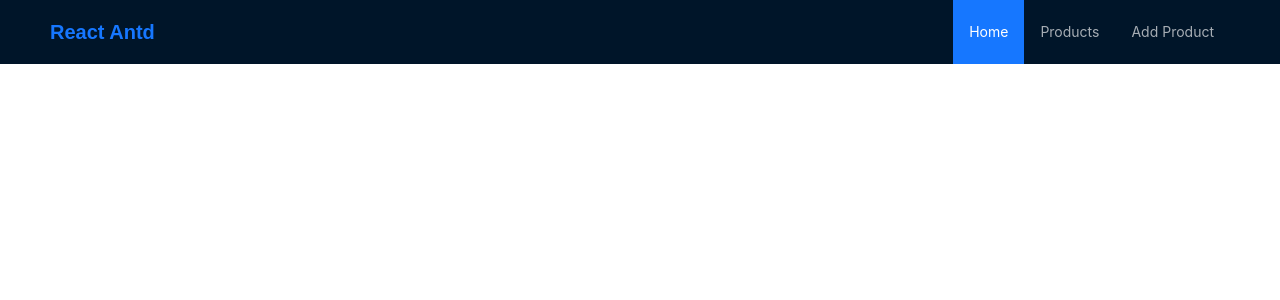
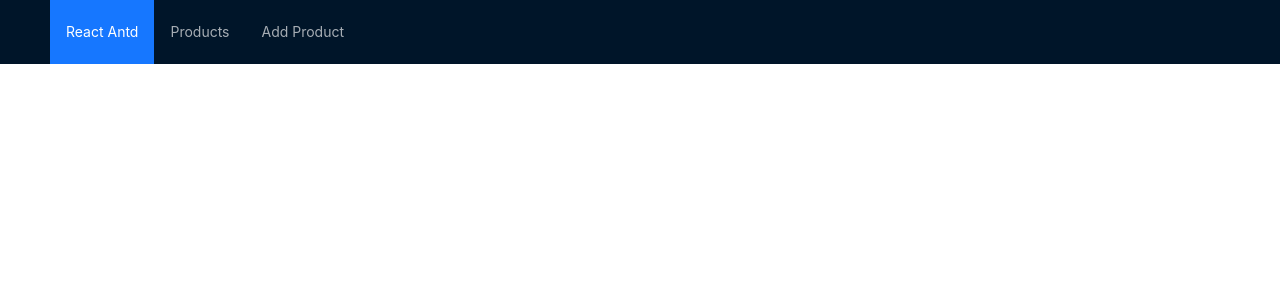
Before and after one commit to vanhoa690/web2091-react-sp25, a React (Vite) app: page / in a window 1280 px wide. Shown: the top 300 px of the page. Built offline with nearby package versions, Linux system fonts and the light colour scheme.

Commit message:
update header

```diff
--- a/src/App.tsx
+++ b/src/App.tsx
@@ -24,19 +24,11 @@ function App() {
     },
   ]);
   return (
-    <div>
-      <Header style={{ display: "flex", alignItems: "center" }}>
-        <div style={{ color: "white", fontSize: "20px", fontWeight: "bold" }}>
-          <Link to="/">React Antd</Link>
-        </div>
-        <Menu
-          theme="dark"
-          mode="horizontal"
-          defaultSelectedKeys={["1"]}
-          style={{ marginLeft: "auto" }}
-        >
+    <Layout>
+      <Header>
+        <Menu theme="dark" mode="horizontal" defaultSelectedKeys={["1"]}>
           <Menu.Item key="1">
-            <Link to="/">Home</Link>
+            <Link to="/">React Antd</Link>
           </Menu.Item>
           <Menu.Item key="2">
             <Link to="/product/list">Products</Link>
@@ -46,10 +38,8 @@ function App() {
           </Menu.Item>
         </Menu>
       </Header>
-      <div className="container" style={{ maxWidth: 500, margin: "auto" }}>
-        {element}
-      </div>
-    </div>
+      <main>{element}</main>
+    </Layout>
   );
 }
 
```
